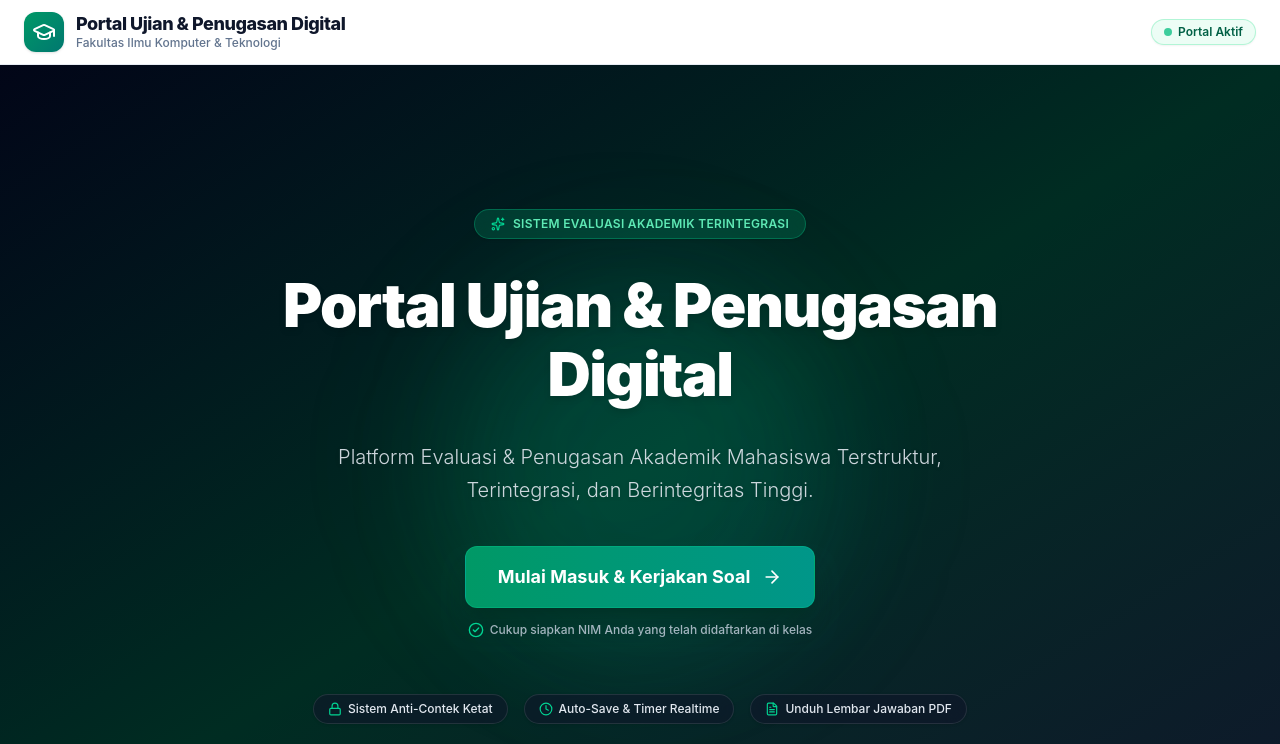
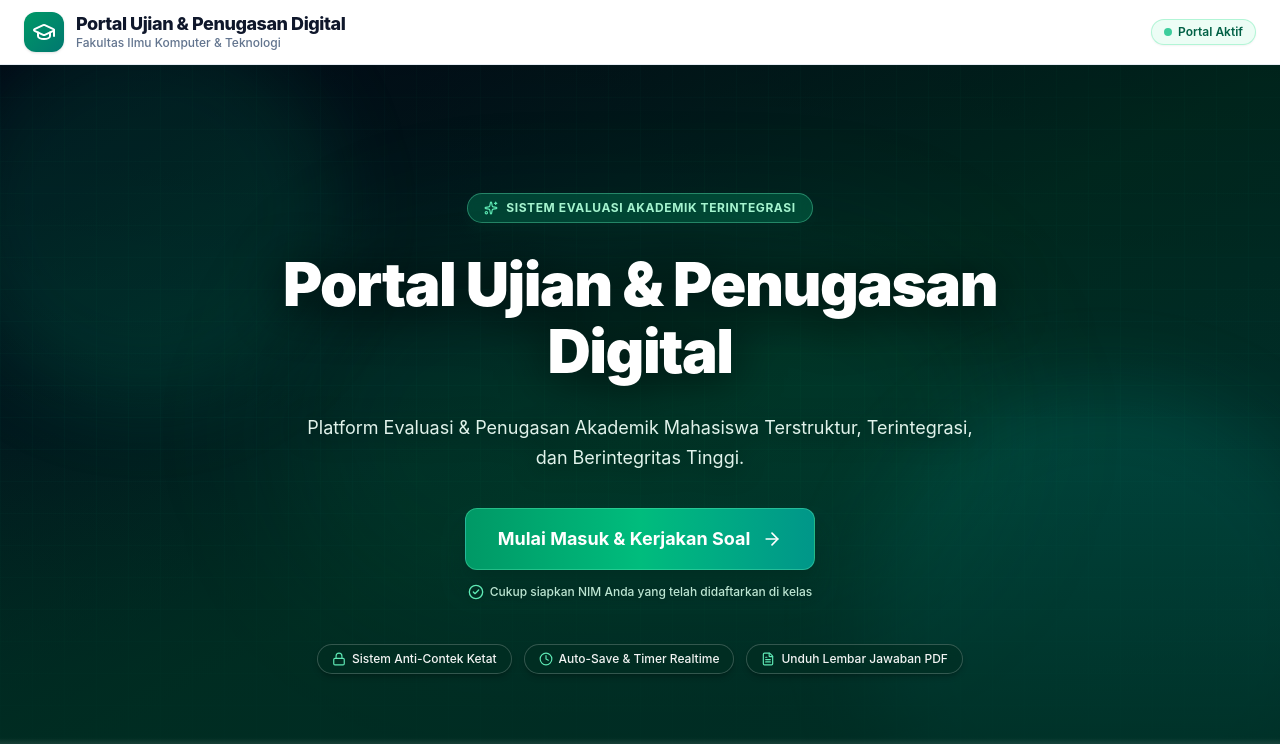
Before and after one commit to generatetwibon-spec/tugas-digital, a Next.js app: page / in a window 1280 px wide. Shown: the top 744 px of the page. Built offline with nearby package versions, Linux system fonts and the light colour scheme; no server answers; the database is empty.

Commit message:
style: overhaul landing hero with vibrant image clarity, emerald gradient wash, and crisp text drop shadows

```diff
--- a/src/app/page.tsx
+++ b/src/app/page.tsx
@@ -67,48 +67,53 @@ export default async function HomePage() {
         </div>
       </header>
 
-      {/* Hero Section: Full Screen Panoramic Banner with Deep Gradients */}
-      <section className="relative w-full overflow-hidden bg-slate-950 py-20 sm:py-28 lg:py-36 flex items-center justify-center">
-        {/* Background Image if set by admin */}
+      {/* Hero Section: Lush Gradient & Clear Background Image Inspired by Professional UI/UX */}
+      <section className="relative w-full overflow-hidden bg-slate-900 py-20 sm:py-28 lg:py-32 flex items-center justify-center">
+        {/* Background Image & Stylish Emerald Gradient Overlays */}
         {bannerImageUrl ? (
           <>
             <img
               src={bannerImageUrl}
               alt="Banner Kampus"
-              className="absolute inset-0 w-full h-full object-cover object-center scale-105 filter brightness-90 contrast-105"
+              className="absolute inset-0 w-full h-full object-cover object-center filter brightness-100 contrast-105"
             />
-            {/* Multi-layer Cinematic Gradient Overlays */}
-            <div className="absolute inset-0 bg-gradient-to-t from-slate-950 via-slate-950/80 to-slate-950/70" />
-            <div className="absolute inset-0 bg-gradient-to-r from-slate-950/90 via-emerald-950/75 to-slate-950/85 mix-blend-multiply" />
-            <div className="absolute inset-0 bg-[radial-gradient(ellipse_at_center,_var(--tw-gradient-stops))] from-emerald-500/20 via-transparent to-transparent" />
+            {/* Emerald Gradient Wash: Rich vibrant green from bottom, transparent at top to keep photo crisp */}
+            <div className="absolute inset-0 bg-gradient-to-t from-emerald-950/95 via-emerald-900/45 via-45% to-black/20" />
+            {/* Subtle Radial Glow in Center for Text Readability without Blackening */}
+            <div className="absolute inset-0 bg-[radial-gradient(ellipse_at_center,_rgba(6,78,59,0.4)_0%,_transparent_75%)]" />
+            <div className="absolute inset-0 bg-gradient-to-r from-emerald-950/40 via-transparent to-emerald-950/40" />
           </>
         ) : (
-          /* Fallback Rich Mesh Gradient */
-          <>
-            <div className="absolute inset-0 bg-gradient-to-br from-slate-950 via-emerald-950 to-slate-900" />
-            <div className="absolute top-1/4 left-1/3 w-96 h-96 bg-emerald-500/10 rounded-full blur-3xl" />
-            <div className="absolute bottom-1/4 right-1/3 w-96 h-96 bg-teal-500/10 rounded-full blur-3xl" />
-          </>
+          /* Fallback Stylized Collage Background with Emerald Gradient */
+          <div className="absolute inset-0 bg-gradient-to-br from-slate-950 via-emerald-950 to-teal-950">
+            {/* Decorative Subtle Glowing Rings & Shapes like Reference Mosaic */}
+            <div className="absolute -top-12 -left-12 w-96 h-96 rounded-full bg-emerald-500/15 blur-2xl border border-emerald-400/20" />
+            <div className="absolute -bottom-16 -right-16 w-[30rem] h-[30rem] rounded-full bg-teal-500/15 blur-2xl border border-teal-400/20" />
+            <div className="absolute top-1/2 left-1/2 -translate-x-1/2 -translate-y-1/2 w-[45rem] h-[25rem] bg-emerald-600/10 rounded-full blur-3xl" />
+            {/* Subtle Grid Accent */}
+            <div className="absolute inset-0 bg-[linear-gradient(to_right,#0596690a_1px,transparent_1px),linear-gradient(to_bottom,#0596690a_1px,transparent_1px)] bg-[size:32px_32px]" />
+            <div className="absolute inset-0 bg-gradient-to-t from-emerald-950/90 via-transparent to-black/20" />
+          </div>
         )}
 
-        {/* Subtle Bottom Fade into Content */}
-        <div className="absolute inset-x-0 bottom-0 h-20 bg-gradient-to-t from-slate-50 to-transparent pointer-events-none" />
+        {/* Smooth Bottom Fade into Page Body */}
+        <div className="absolute inset-x-0 bottom-0 h-16 bg-gradient-to-t from-slate-50 to-transparent pointer-events-none" />
 
         {/* Hero Foreground Content */}
-        <div className="relative z-10 max-w-4xl mx-auto px-4 sm:px-6 text-center space-y-6 sm:space-y-8">
+        <div className="relative z-10 max-w-4xl mx-auto px-4 sm:px-6 text-center space-y-6 sm:space-y-7">
           {/* Badge */}
-          <div className="inline-flex items-center gap-2 px-4 py-1.5 rounded-full bg-emerald-500/20 border border-emerald-400/30 text-emerald-300 text-xs font-semibold backdrop-blur-md shadow-sm tracking-wide">
-            <Sparkles className="w-3.5 h-3.5 text-emerald-400" />
+          <div className="inline-flex items-center gap-2 px-4 py-1.5 rounded-full bg-emerald-500/25 border border-emerald-300/40 text-emerald-200 text-xs font-bold tracking-wider uppercase backdrop-blur-md shadow-lg shadow-emerald-950/50">
+            <Sparkles className="w-3.5 h-3.5 text-emerald-300" />
             <span>SISTEM EVALUASI AKADEMIK TERINTEGRASI</span>
           </div>
 
-          {/* Main Title */}
-          <h1 className="text-3xl sm:text-5xl lg:text-6xl font-black text-white tracking-tight leading-[1.15] drop-shadow-md">
+          {/* Main Title with Crisp Drop Shadow for Maximum Legibility */}
+          <h1 className="text-3xl sm:text-5xl lg:text-6xl font-black text-white tracking-tight leading-[1.12] drop-shadow-[0_4px_24px_rgba(0,0,0,0.85)]">
             {portalTitle}
           </h1>
 
           {/* Subtitle */}
-          <p className="text-base sm:text-xl text-slate-200/90 max-w-2xl mx-auto leading-relaxed font-light drop-shadow-sm">
+          <p className="text-base sm:text-lg text-emerald-50/95 max-w-2xl mx-auto leading-relaxed font-normal drop-shadow-[0_2px_12px_rgba(0,0,0,0.7)]">
             {portalSubtitle}
           </p>
 
@@ -116,29 +121,29 @@ export default async function HomePage() {
           <div className="pt-2 flex flex-col items-center">
             <Link
               href="/exam/register"
-              className="group inline-flex items-center gap-3 bg-gradient-to-r from-emerald-600 to-teal-600 hover:from-emerald-500 hover:to-teal-500 text-white font-bold px-8 py-4 rounded-xl shadow-xl shadow-emerald-950/60 hover:shadow-emerald-500/30 transition-all text-base sm:text-lg transform hover:-translate-y-0.5 active:translate-y-0 cursor-pointer border border-emerald-400/30"
+              className="group inline-flex items-center gap-3 bg-gradient-to-r from-emerald-600 via-emerald-500 to-teal-600 hover:from-emerald-500 hover:to-teal-500 text-white font-bold px-8 py-4 rounded-xl shadow-xl shadow-emerald-950/60 hover:shadow-emerald-500/40 transition-all text-base sm:text-lg transform hover:-translate-y-0.5 active:translate-y-0 cursor-pointer border border-emerald-300/40"
             >
               <span>Mulai Masuk & Kerjakan Soal</span>
               <ArrowRight className="w-5 h-5 group-hover:translate-x-1.5 transition-transform" />
             </Link>
-            <p className="text-xs text-slate-300/80 mt-3.5 flex items-center gap-1.5 font-medium">
-              <CheckCircle2 className="w-4 h-4 text-emerald-400 shrink-0" />
+            <p className="text-xs text-emerald-100/90 mt-3.5 flex items-center gap-1.5 font-medium drop-shadow-sm">
+              <CheckCircle2 className="w-4 h-4 text-emerald-300 shrink-0" />
               <span>Cukup siapkan NIM Anda yang telah didaftarkan di kelas</span>
             </p>
           </div>
 
-          {/* Trust Highlights Inside Hero */}
-          <div className="pt-6 flex flex-wrap items-center justify-center gap-2.5 sm:gap-4 text-xs text-slate-200 font-medium">
-            <div className="inline-flex items-center gap-1.5 bg-slate-900/60 backdrop-blur-md border border-white/10 px-3.5 py-1.5 rounded-full shadow-sm">
-              <Lock className="w-3.5 h-3.5 text-emerald-400" />
+          {/* Trust Highlights Inside Hero (Glassmorphism + Subtle Border) */}
+          <div className="pt-4 flex flex-wrap items-center justify-center gap-2.5 sm:gap-3 text-xs text-white/95 font-medium">
+            <div className="inline-flex items-center gap-1.5 bg-emerald-950/60 backdrop-blur-md border border-white/20 px-3.5 py-1.5 rounded-full shadow-md shadow-black/20">
+              <Lock className="w-3.5 h-3.5 text-emerald-300" />
               <span>Sistem Anti-Contek Ketat</span>
             </div>
-            <div className="inline-flex items-center gap-1.5 bg-slate-900/60 backdrop-blur-md border border-white/10 px-3.5 py-1.5 rounded-full shadow-sm">
-              <Clock className="w-3.5 h-3.5 text-emerald-400" />
+            <div className="inline-flex items-center gap-1.5 bg-emerald-950/60 backdrop-blur-md border border-white/20 px-3.5 py-1.5 rounded-full shadow-md shadow-black/20">
+              <Clock className="w-3.5 h-3.5 text-emerald-300" />
               <span>Auto-Save & Timer Realtime</span>
             </div>
-            <div className="inline-flex items-center gap-1.5 bg-slate-900/60 backdrop-blur-md border border-white/10 px-3.5 py-1.5 rounded-full shadow-sm">
-              <FileText className="w-3.5 h-3.5 text-emerald-400" />
+            <div className="inline-flex items-center gap-1.5 bg-emerald-950/60 backdrop-blur-md border border-white/20 px-3.5 py-1.5 rounded-full shadow-md shadow-black/20">
+              <FileText className="w-3.5 h-3.5 text-emerald-300" />
               <span>Unduh Lembar Jawaban PDF</span>
             </div>
           </div>
```
